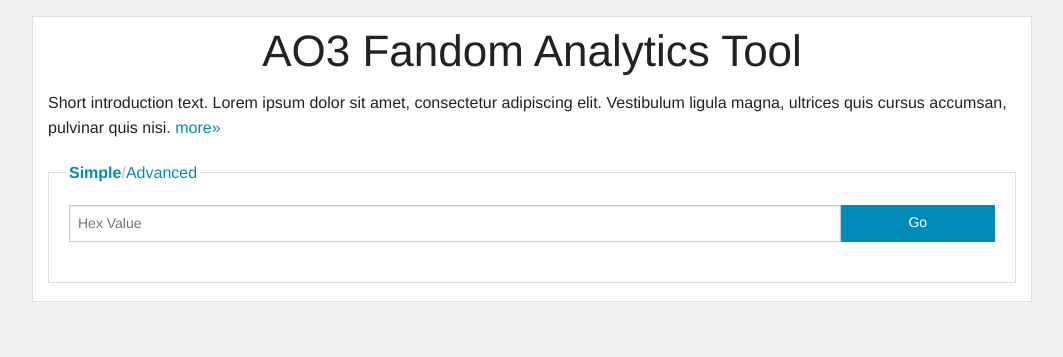
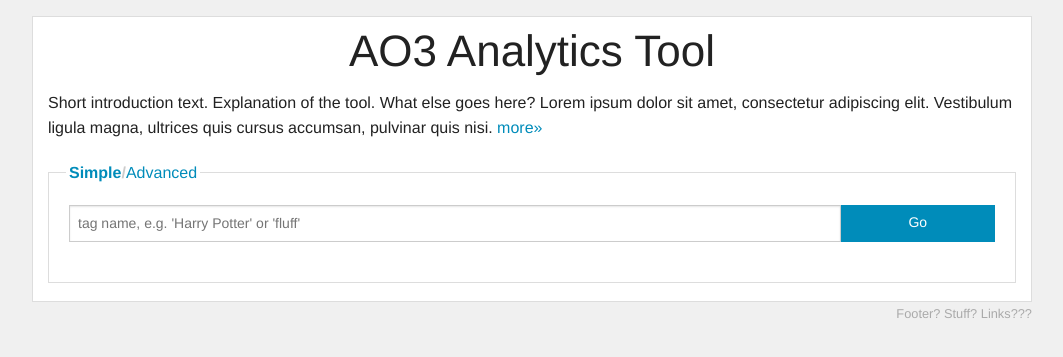
Before and after one commit to esgibter/fandomstats, a Flask app: template fandomstats/home/templates/index.html in a window 1280 px wide. Shown: the top 357 px of the page, without its empty margins (108-1171 px from the left). Run offline with Flask 2, Linux system fonts and the light colour scheme; the template is opened without the code that fills it, so the values that code supplies are empty.

Commit message:
something like footer.

```diff
--- a/fandomstats/home/templates/index.html
+++ b/fandomstats/home/templates/index.html
@@ -13,14 +13,14 @@
 	<body class="no-js">
 		<div class="row">
 			<div id="main" class="large-12 columns">
-				<h1>AO3 Fandom Analytics Tool</h1>
-				<p>Short introduction text. Lorem ipsum dolor sit amet, consectetur adipiscing elit. Vestibulum ligula magna, ultrices quis cursus accumsan, pulvinar quis nisi. <span class="more-text">Mauris fringilla ac orci sodales efficitur. Vivamus consequat sem auctor risus eleifend fermentum ut at orci. Aenean mollis pretium dui, id dictum justo eleifend eget. Morbi commodo diam nec ipsum hendrerit, ut scelerisque lectus tempus. Etiam eu felis tellus. Vivamus ut odio elit.</span> <a href="" class="more">more&raquo;</a></p>
+				<h1>AO3 Analytics Tool</h1>
+				<p>Short introduction text. Explanation of the tool. What else goes here? Lorem ipsum dolor sit amet, consectetur adipiscing elit. Vestibulum ligula magna, ultrices quis cursus accumsan, pulvinar quis nisi. <span class="more-text">Mauris fringilla ac orci sodales efficitur. Vivamus consequat sem auctor risus eleifend fermentum ut at orci. Aenean mollis pretium dui, id dictum justo eleifend eget. Morbi commodo diam nec ipsum hendrerit, ut scelerisque lectus tempus. Etiam eu felis tellus. Vivamus ut odio elit.</span> <a href="" class="more">more&raquo;</a></p>
 				<fieldset>
 					<legend><a href="#simple" class="selected" id="simple-toggle">Simple</a>/<a href="#advanced" class="" id="simple-toggle">Advanced</a></legend>
 					<div id="simple" class="variant selected">
 						<div class="row collapse">
 					        <div class="small-10 columns">
-					          <input type="text" placeholder="Hex Value">
+					          <input type="text" placeholder="tag name, e.g. 'Harry Potter' or 'fluff'">
 					    	</div>
 					    	<div class="small-2 columns">
 					          <a href="#" class="button postfix">Go</a>
@@ -31,6 +31,11 @@
 						much fields, very search.
 					</div>
 				</fieldset>
+			</div>
+			<div class="row" id="footer">
+				<div class="large-12 columns">
+					Footer? Stuff? Links???
+				</div>
 			</div>
 		</div>
 		<script src="{{ url_for('static', filename='js/vendor/jquery.js') }}"></script>
--- a/fandomstats/static/css/home.css
+++ b/fandomstats/static/css/home.css
@@ -10,6 +10,15 @@ body {
 
 #main h1 {
 	text-align:center;
+}
+
+#footer {
+	color:#aaa;
+	text-align:right;
+}
+
+#footer, #footer a {
+	font-size:0.8rem;
 }
 
 #simple .submit {
```
